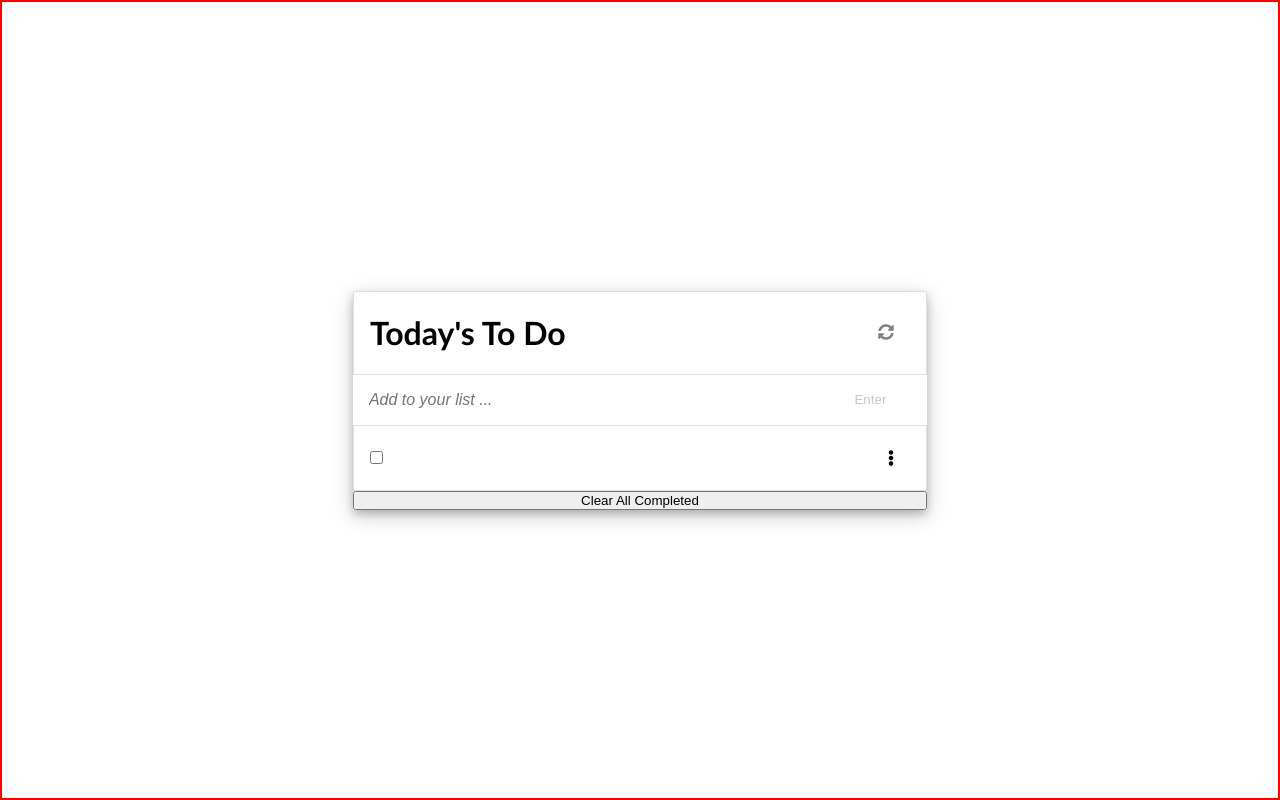
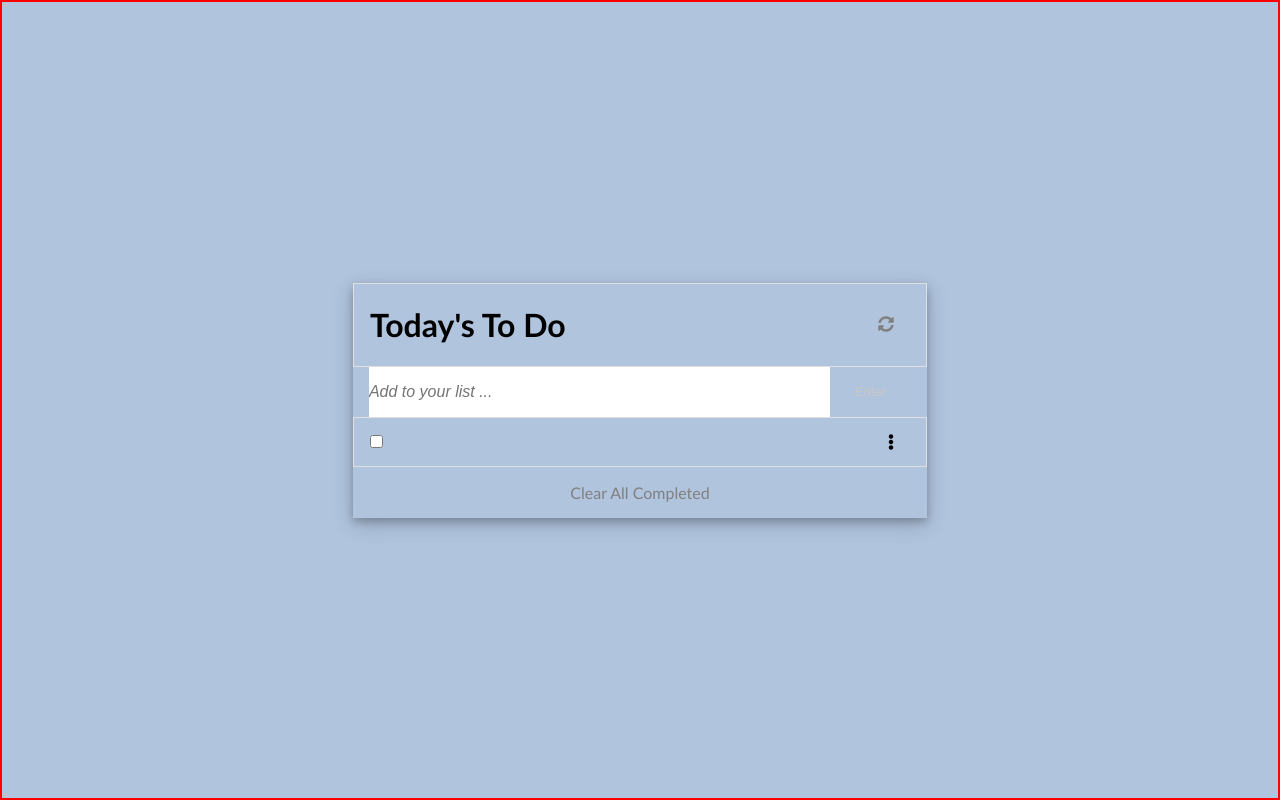
Before and after one commit to SamanAtashi/Best_To-Do-List, a website built with webpack: page src/index.html in a window 1280 px wide. Both pictures are taken after a click on the button "Enter". Built offline with nearby package versions, Linux system fonts and the light colour scheme.

Commit message:
Add some css syle

```diff
--- a/src/style.css
+++ b/src/style.css
@@ -8,6 +8,7 @@ body {
   border: 2px solid red;
   height: 100vh;
   width: 100vw;
+  background-color: lightsteelblue;
 }
 
 main {
@@ -36,6 +37,23 @@ label {
 .head {
   justify-content: space-between;
   align-items: center;
+}
+
+.red {
+  background-color: red;
+}
+
+.d-none {
+  display: none;
+}
+
+.d-inherit {
+  display: inherit;
+}
+
+.dynamicDeleteBtn {
+  width: 90%;
+  margin: 1rem;
 }
 
 input[type='checkbox']:checked + label {
@@ -69,7 +87,6 @@ input[type='checkbox']:checked + label {
 
 .item {
   border: 0.5px solid rgb(224, 224, 224);
-  padding: 1rem;
   width: 100%;
   list-style: none;
   justify-content: space-between;
@@ -78,6 +95,8 @@ input[type='checkbox']:checked + label {
 
 .itemContent {
   align-items: center;
+  width: 90%;
+  padding-left: 1rem;
 }
 
 .wrapper {
@@ -91,12 +110,14 @@ input[type='checkbox']:checked + label {
 }
 
 .label {
-  width: 85%;
+  padding: 1rem;
+  width: 100%;
   display: inline-block;
 }
 
-.fa-ellipsis-v {
-  padding: 0.5rem 1rem;
+.fa-ellipsis-v,
+.fa-trash-alt {
+  padding: 1rem 2rem;
   cursor: move;
 }
 
@@ -124,3 +145,17 @@ input[type='checkbox']:checked + label {
   color: rgb(199, 199, 199);
   cursor: pointer;
 }
+
+#clearAllComp {
+  border: none;
+  font-family: 'Gill Sans MT', Calibri, 'Trebuchet MS', sans-serif;
+  font-size: 1rem;
+  background-color: transparent;
+  color: gray;
+  padding: 1rem;
+  cursor: pointer;
+}
+
+#clearAllComp:hover {
+  color: red;
+}
```
